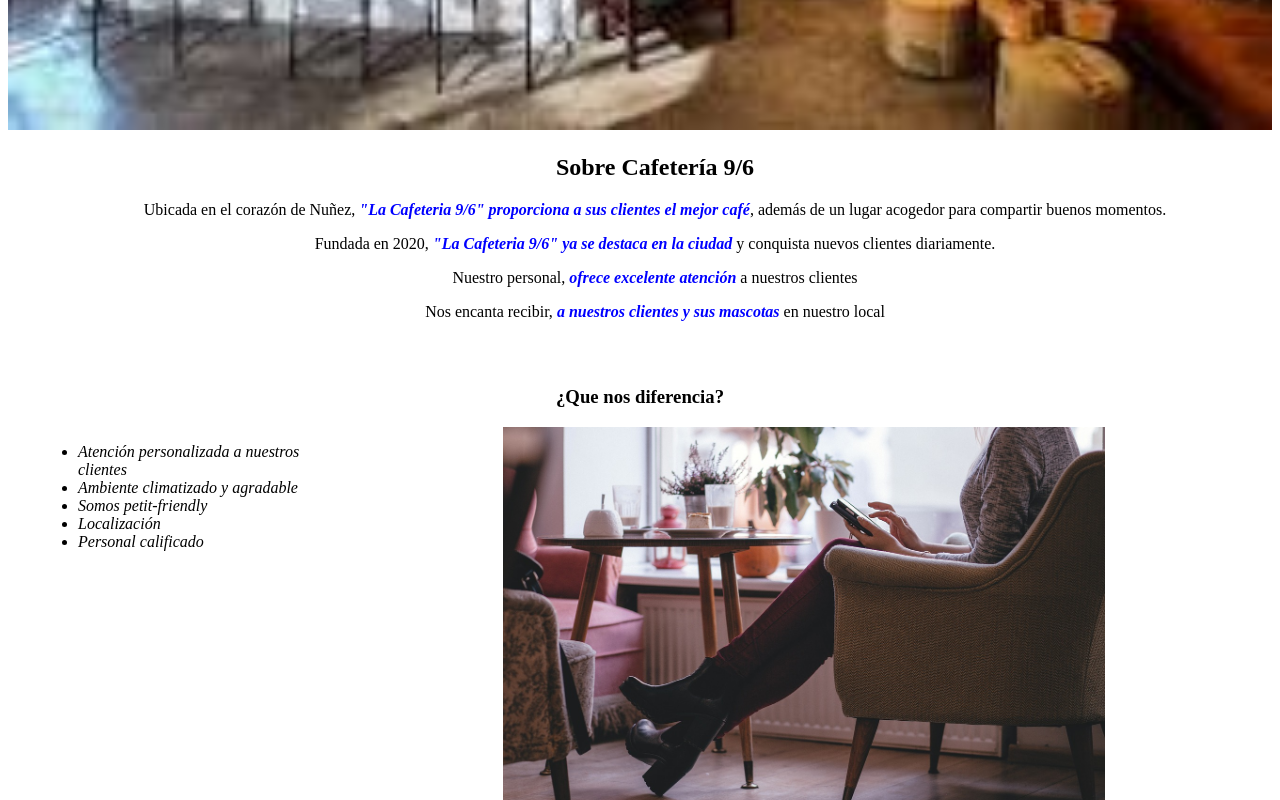
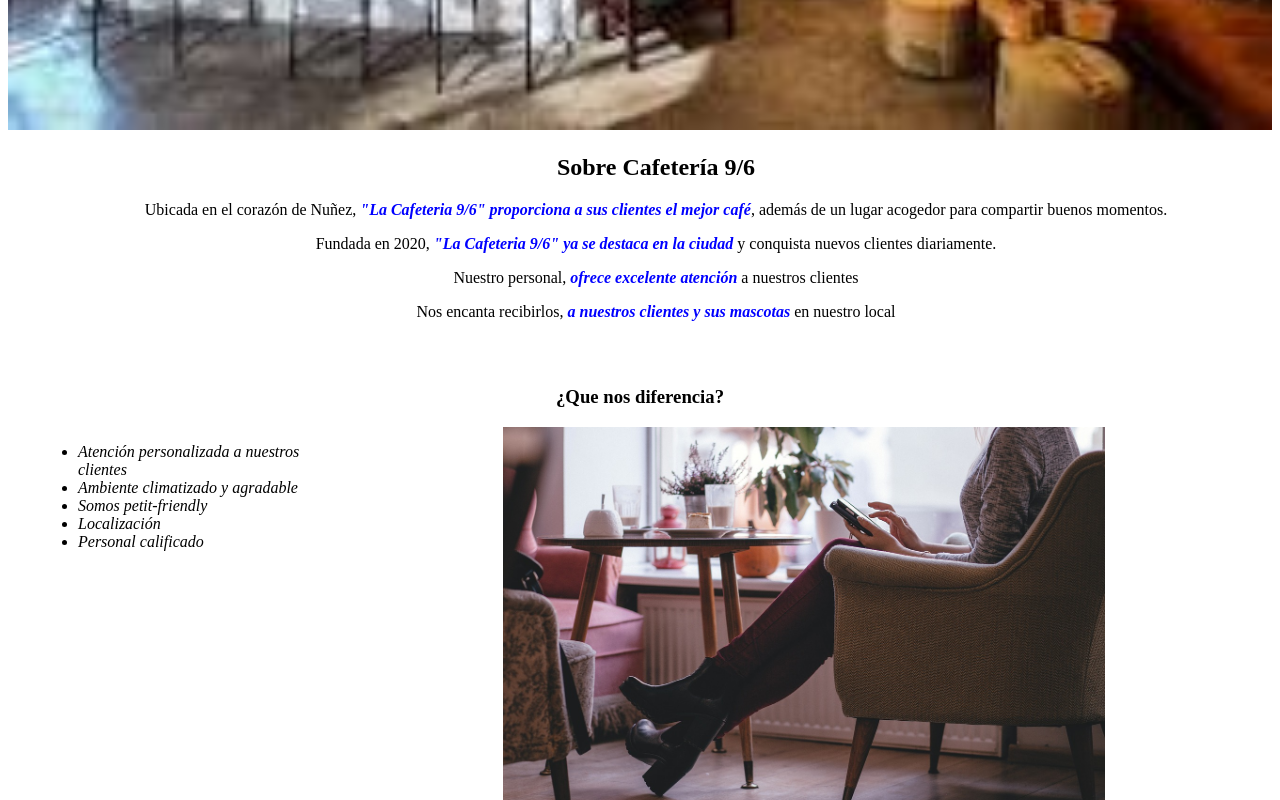
Before and after one commit to ZulmaMartinez24/Trabajo-Codo-2024, a plain HTML site: page index.html in a window 1280 px wide. Shown: the part 669-1469 px from the top of the page. Drawn offline with Linux system fonts and the light colour scheme.

Commit message:
2st commit
Cambios en un párrafo index.html
cambios en style-home.css

```diff
--- a/index.html
+++ b/index.html
@@ -21,7 +21,7 @@
     <p>Ubicada en el corazón de Nuñez,<em><strong> "La Cafeteria 9/6" proporciona a sus clientes el mejor café</strong></em>, además de un lugar acogedor para compartir buenos momentos.</p>
     <p>Fundada en 2020,<em><strong> "La Cafeteria 9/6" ya se destaca en la ciudad</strong></em> y conquista nuevos clientes diariamente.</p>
     <p>Nuestro personal,<em><strong> ofrece excelente atención </em></strong> a nuestros clientes</p>
-    <p>Nos encanta recibir,<em><strong> a nuestros clientes y sus mascotas</em></strong> en nuestro local</p>
+    <p>Nos encanta recibirlos,<em><strong> a nuestros clientes y sus mascotas</em></strong> en nuestro local</p>
     </div>
 
     <div class="Diferencias">
--- a/style-home.css
+++ b/style-home.css
@@ -1,6 +1,6 @@
 
 .titulo-principal{
-    padding-left: 30px;
+    padding-left: 32px;
 }
 
 
```
